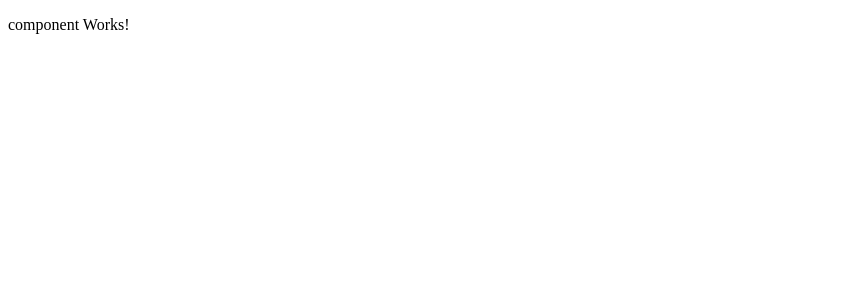
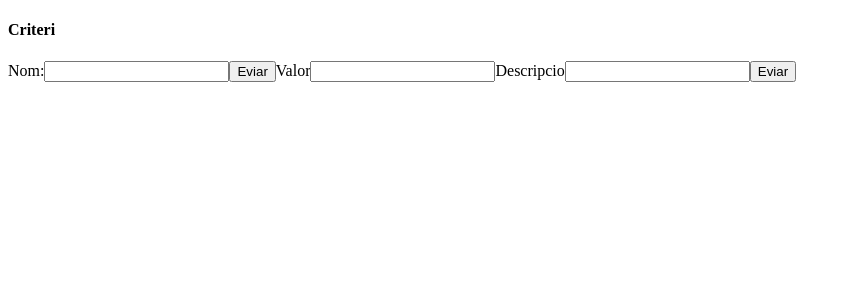
Before and after one commit to LiuAvailable/rubriques, an Angular app: page / in a window 1280 px wide. Shown: the top 300 px of the page, without its empty margins (0-851 px from the left). Built offline with nearby package versions, Linux system fonts and the light colour scheme.

Commit message:
Creació components i primer intent del funcionament

```diff
--- a/src/app/app.component.html
+++ b/src/app/app.component.html
@@ -1 +1 @@
-<p>component Works!</p>
+<app-criteri></app-criteri>
--- /dev/null
+++ b/src/app/projecte/components/criteri/criteri.component.html
@@ -0,0 +1,8 @@
+<h4>Criteri</h4>
+<label>Nom:</label><input type="text" [(ngModel)]="this.nom">
+<button (click)="addCriteri()">Eviar</button>
+
+
+    <label>Valor</label><input type="number" [(ngModel)]="this.valoracio.valor">
+    <label>Descripcio</label><input type="text" [(ngModel)]="this.valoracio.descripcio">
+    <button (click)="addValoracio()">Eviar</button>
--- /dev/null
+++ b/src/app/projecte/components/criteri/criteri.component.ts
@@ -0,0 +1,40 @@
+import { Component, OnInit } from '@angular/core';
+import { FormBuilder, FormGroup, Validators } from '@angular/forms';
+import { Criteri } from '../../model/entitats/implementacions/criteri/criteri';
+import { Valoracio } from '../../model/entitats/implementacions/valoracio/valoracio';
+
+@Component({
+  selector: 'app-criteri',
+  templateUrl: './criteri.component.html',
+  styleUrls: ['./criteri.component.css']
+})
+export class CriteriComponent implements OnInit {
+  valoracioForm!:FormGroup;
+  nom!:string;
+  valoracio:Valoracio = new Valoracio();
+  criteri!:Criteri;
+
+  constructor(private fb:FormBuilder) { }
+  addCriteri(){
+    this.criteri = new Criteri(this.nom);
+    console.log(this.criteri);
+  }
+  addValoracio(){
+    this.criteri.afegirValoracio(this.valoracio);
+    console.log(this.criteri);
+  }
+
+  ngOnInit(): void {
+    this.valoracioForm = this.fb.group({
+      codi:['',
+    {
+      validators:[
+        Validators.required,
+        Validators.minLength(5),
+        Validators.maxLength(8),
+      ]
+    }],
+    })
+  }
+
+}
--- /dev/null
+++ b/src/app/projecte/components/valoracio/valoracio.component.html
@@ -0,0 +1 @@
+<p>valoracio works!</p>
--- /dev/null
+++ b/src/app/projecte/components/valoracio/valoracio.component.ts
@@ -0,0 +1,15 @@
+import { Component, OnInit } from '@angular/core';
+
+@Component({
+  selector: 'app-valoracio',
+  templateUrl: './valoracio.component.html',
+  styleUrls: ['./valoracio.component.css']
+})
+export class ValoracioComponent implements OnInit {
+
+  constructor() { }
+
+  ngOnInit(): void {
+  }
+
+}
--- a/src/app/projecte/model/entitats/implementacions/criteri/criteri.ts
+++ b/src/app/projecte/model/entitats/implementacions/criteri/criteri.ts
@@ -2,6 +2,14 @@ import { ICriteri } from "../../interficies/criteri/criteri";
 import { IValoracio } from "../../interficies/valoracio/IValoracio";
 
 export class Criteri implements ICriteri{
-    puntuacio!: IValoracio[];
+    puntuacio: Array<IValoracio> = []
     nom!: string;
+
+    constructor(nom: string){
+        this.nom = nom;
+    }
+
+    afegirValoracio(valoracio: IValoracio): void {
+        this.puntuacio[valoracio.valor] = valoracio // Ordeno les valoracions per valor
+    }
 }
--- /dev/null
+++ b/src/app/projecte/model/entitats/implementacions/valoracio/valoracio.ts
@@ -0,0 +1,6 @@
+import { IValoracio } from "../../interficies/valoracio/IValoracio";
+
+export class Valoracio implements IValoracio{
+    valor!: number;
+    descripcio!: string;
+}
```
Also changed, not shown: src/app/app.module.ts (+9 -2 lines), src/app/app-routing.module.ts (line endings or trailing spaces), src/app/projecte/components/criteri/criteri.component.css (added), src/app/projecte/components/valoracio/valoracio.component.css (added), 2 other files (tests, documents, lock files or other folders).
